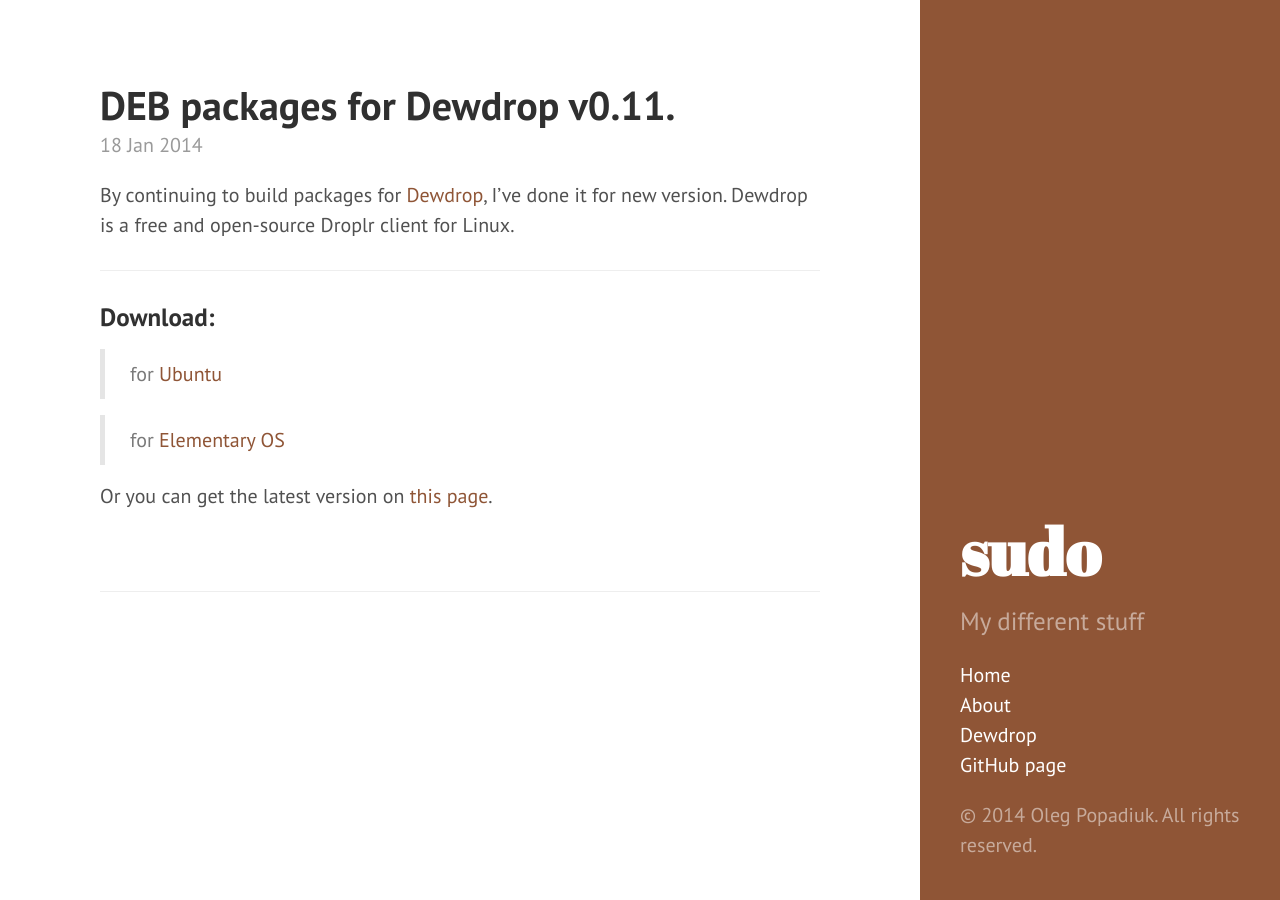
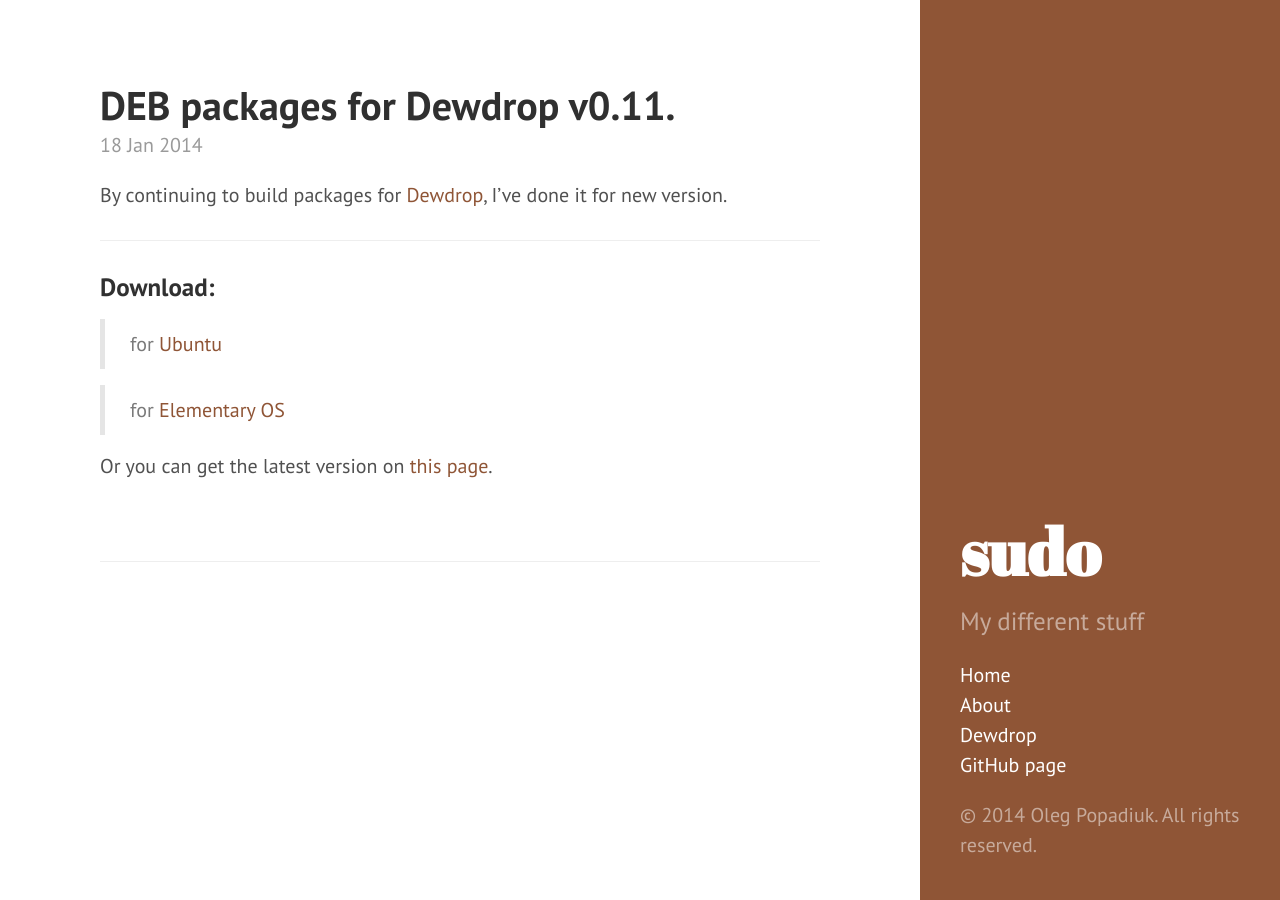
Before and after one commit to sudosu/sudosu.github.io, a Jekyll site: the page built from _posts/2014-01-18-new-dewdrop.md, in a window 1280 px wide. Built offline with Jekyll 4.4.1, drawn with Linux system fonts in a browser that asks for light colours; Markdown is read by kramdown in place of the engine named in the settings.

Commit message:
Update 2014-01-18-new-dewdrop.md

```diff
--- a/_posts/2014-01-18-new-dewdrop.md
+++ b/_posts/2014-01-18-new-dewdrop.md
@@ -4,7 +4,6 @@
 ---
 
 By continuing to build packages for <a href="http://dewdrop.deepcode.net/">Dewdrop</a>, I've done it for new version.
-Dewdrop is a free and open-source Droplr client for Linux.
 
 -----
 ### Download:
```
